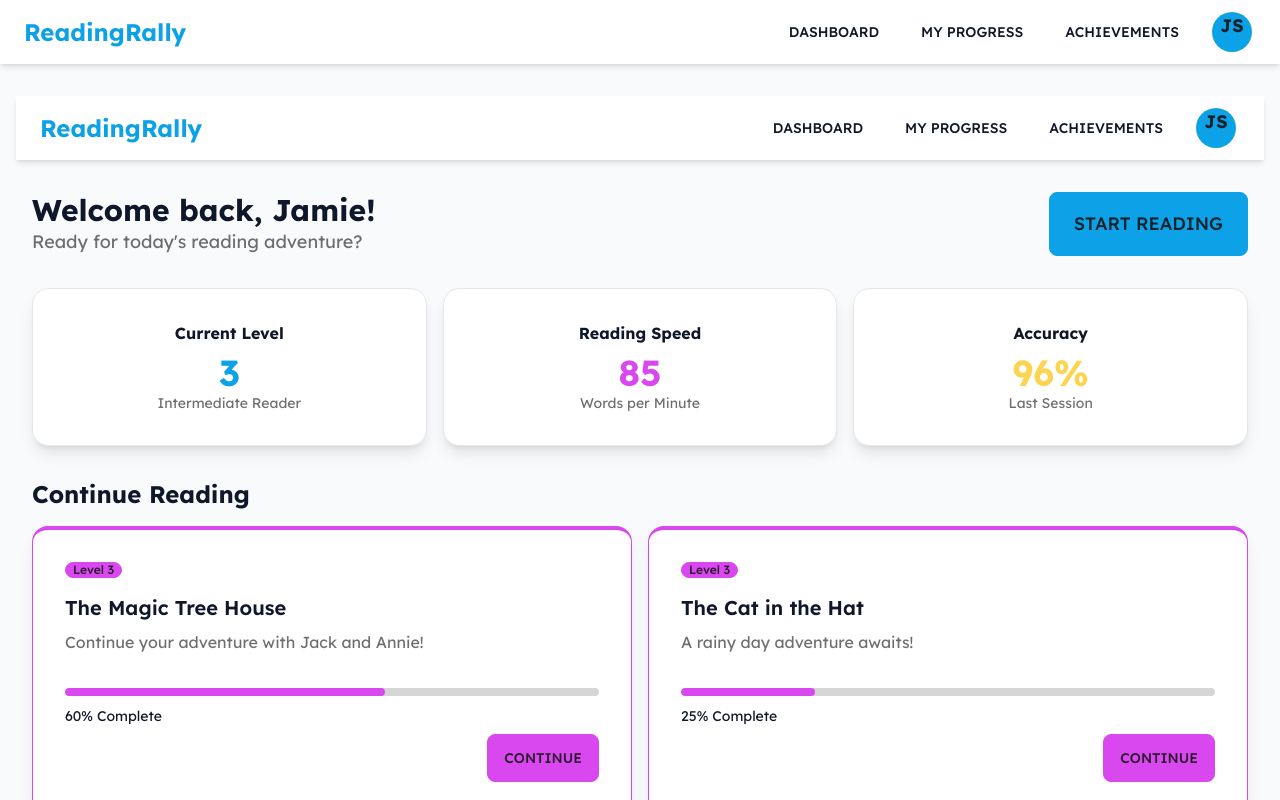
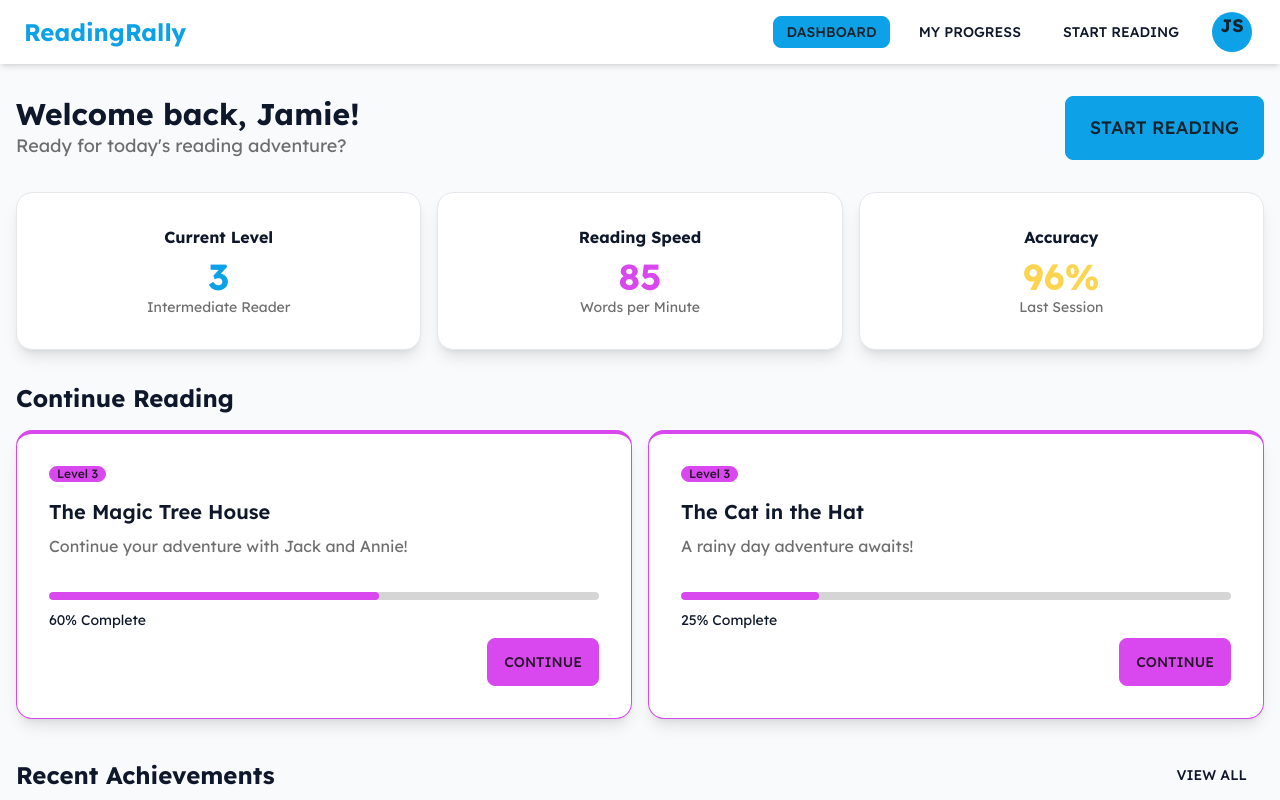
Before and after one commit to tennyson-mccalla/ReadingRally, a React (Vite) app: page / in a window 1280 px wide. Shown: the top 800 px of the page. Built offline with nearby package versions, Linux system fonts and the light colour scheme.

Commit message:
fix: resolve component conflicts and update navigation

```diff
--- a/src/components/achievements/AchievementUnlock.tsx
+++ b/src/components/achievements/AchievementUnlock.tsx
@@ -1,6 +1,7 @@
 import React, { useEffect } from 'react';
 import { motion, AnimatePresence } from 'framer-motion';
-import { Card, CardBody } from '../common';
+import { Card } from '../common/Card';
+import { CardBody } from '../common/Card';
 
 interface AchievementUnlockProps {
   achievement: {
--- a/src/components/achievements/AchievementsDashboard.tsx
+++ b/src/components/achievements/AchievementsDashboard.tsx
@@ -1,5 +1,9 @@
 import React from 'react';
-import { Card, CardBody, CardTitle, Badge, Progress } from '../common';
+import { Card } from '../common/Card';
+import { CardBody } from '../common/Card';
+import { CardTitle } from '../common/Card';
+import { Badge } from '../common/Badge';
+import { Progress } from '../common/Progress';
 
 interface Achievement {
   id: string;
--- a/src/components/common/Toast.tsx
+++ /dev/null
@@ -1,58 +0,0 @@
-import React, { useEffect } from 'react';
-import clsx from 'clsx';
-
-export interface ToastProps {
-  children: React.ReactNode;
-  variant?: 'success' | 'error' | 'warning' | 'info';
-  position?: 'top-right' | 'top-left' | 'bottom-right' | 'bottom-left';
-  onClose?: () => void;
-  autoClose?: boolean;
-  duration?: number;
-}
-
-export const Toast: React.FC<ToastProps> = ({
-  children,
-  variant = 'success',
-  position = 'bottom-right',
-  onClose,
-  autoClose = true,
-  duration = 3000,
-}) => {
-  useEffect(() => {
-    if (autoClose && onClose) {
-      const timer = setTimeout(onClose, duration);
-      return () => clearTimeout(timer);
-    }
-  }, [autoClose, duration, onClose]);
-
-  const baseClasses = 'alert shadow-lg max-w-sm';
-
-  const variantClasses = {
-    success: 'alert-success',
-    error: 'alert-error',
-    warning: 'alert-warning',
-    info: 'alert-info',
-  };
-
-  const positionClasses = {
-    'top-right': 'fixed top-4 right-4',
-    'top-left': 'fixed top-4 left-4',
-    'bottom-right': 'fixed bottom-4 right-4',
-    'bottom-left': 'fixed bottom-4 left-4',
-  };
-
-  const toastClasses = clsx(baseClasses, variantClasses[variant], positionClasses[position]);
-
-  return (
-    <div className={toastClasses}>
-      <div>
-        {children}
-      </div>
-      {onClose && (
-        <button className="btn btn-ghost btn-sm" onClick={onClose}>
-          ✕
-        </button>
-      )}
-    </div>
-  );
-};
--- a/src/components/layout/Header.tsx
+++ b/src/components/layout/Header.tsx
@@ -1,27 +1,47 @@
 import React from 'react';
-import { Button } from '../common';
+import { Link, useLocation } from 'react-router-dom';
+import { Button } from '../common/Button';
 
 export const Header: React.FC = () => {
+  const location = useLocation();
+
+  const isActive = (path: string) => location.pathname === path;
+
   return (
     <header className="bg-base-100 shadow-md">
       <div className="container mx-auto px-4">
         <div className="navbar min-h-16">
           <div className="flex-1">
-            <a className="text-2xl font-bold text-primary">
+            <Link to="/" className="text-2xl font-bold text-primary">
               ReadingRally
-            </a>
+            </Link>
           </div>
 
           <div className="flex-none gap-4">
-            <Button variant="ghost" size="sm">
-              Dashboard
-            </Button>
-            <Button variant="ghost" size="sm">
-              My Progress
-            </Button>
-            <Button variant="ghost" size="sm">
-              Achievements
-            </Button>
+            <Link to="/">
+              <Button
+                variant={isActive('/') ? 'primary' : 'ghost'}
+                size="sm"
+              >
+                Dashboard
+              </Button>
+            </Link>
+            <Link to="/progress">
+              <Button
+                variant={isActive('/progress') ? 'primary' : 'ghost'}
+                size="sm"
+              >
+                My Progress
+              </Button>
+            </Link>
+            <Link to="/reading">
+              <Button
+                variant={isActive('/reading') ? 'primary' : 'ghost'}
+                size="sm"
+              >
+                Start Reading
+              </Button>
+            </Link>
             <div className="dropdown dropdown-end">
               <label tabIndex={0} className="btn btn-ghost btn-circle avatar">
                 <div className="w-10 rounded-full bg-primary text-primary-content flex items-center justify-center">
--- a/src/components/progress/ProgressDashboard.tsx
+++ b/src/components/progress/ProgressDashboard.tsx
@@ -11,7 +11,10 @@ import {
   Legend,
   ChartData,
 } from 'chart.js';
-import { Card, CardBody, CardTitle, Progress } from '../common';
+import { Card } from '../common/Card';
+import { CardBody } from '../common/Card';
+import { CardTitle } from '../common/Card';
+import { Progress } from '../common/Progress';
 
 // Register ChartJS components
 ChartJS.register(
--- a/src/pages/Dashboard.tsx
+++ b/src/pages/Dashboard.tsx
@@ -1,6 +1,5 @@
 import React from 'react';
-import { MainLayout } from '../components/layout';
-import { Card, CardBody, CardTitle, CardActions, Button, Badge, Progress, Toast } from '../components/common';
+import { Card, CardBody, CardTitle, CardActions, Button, Badge, Progress, Notification } from '../components/common';
 
 export default function Dashboard() {
   const [showToast, setShowToast] = React.useState(false);
@@ -39,7 +38,6 @@ export default function Dashboard() {
   };
 
   return (
-    <MainLayout>
     <div className="space-y-8">
       {/* Welcome Section */}
       <section className="flex justify-between items-center">
@@ -208,9 +206,9 @@ export default function Dashboard() {
         </div>
       </section>
 
-        {/* Toast Notifications */}
+      {/* Notifications */}
       {showToast && (
-          <Toast
+        <Notification
           variant="success"
           position="bottom-right"
           onClose={() => setShowToast(false)}
@@ -218,9 +216,8 @@ export default function Dashboard() {
           duration={2000}
         >
           {toastMessage}
-          </Toast>
+        </Notification>
       )}
     </div>
-    </MainLayout>
   );
 }
--- a/src/pages/Progress.tsx
+++ b/src/pages/Progress.tsx
@@ -1,11 +1,8 @@
 import React from 'react';
 import { ProgressDashboard } from '../components/progress/ProgressDashboard';
 import { AchievementsDashboard } from '../components/achievements/AchievementsDashboard';
-import { Button } from '../common';
+import { Button } from '../components/common/Button';
 import { useProgressStore } from '../store/progressStore';
-
-// This would normally come from your state management solution
-import { ProgressTracker } from '../services/ProgressTracker';
 
 export default function Progress() {
   const [activeTab, setActiveTab] = React.useState<'progress' | 'achievements'>('progress');
```
Lines whose indentation alone changed are shown as unchanged.
